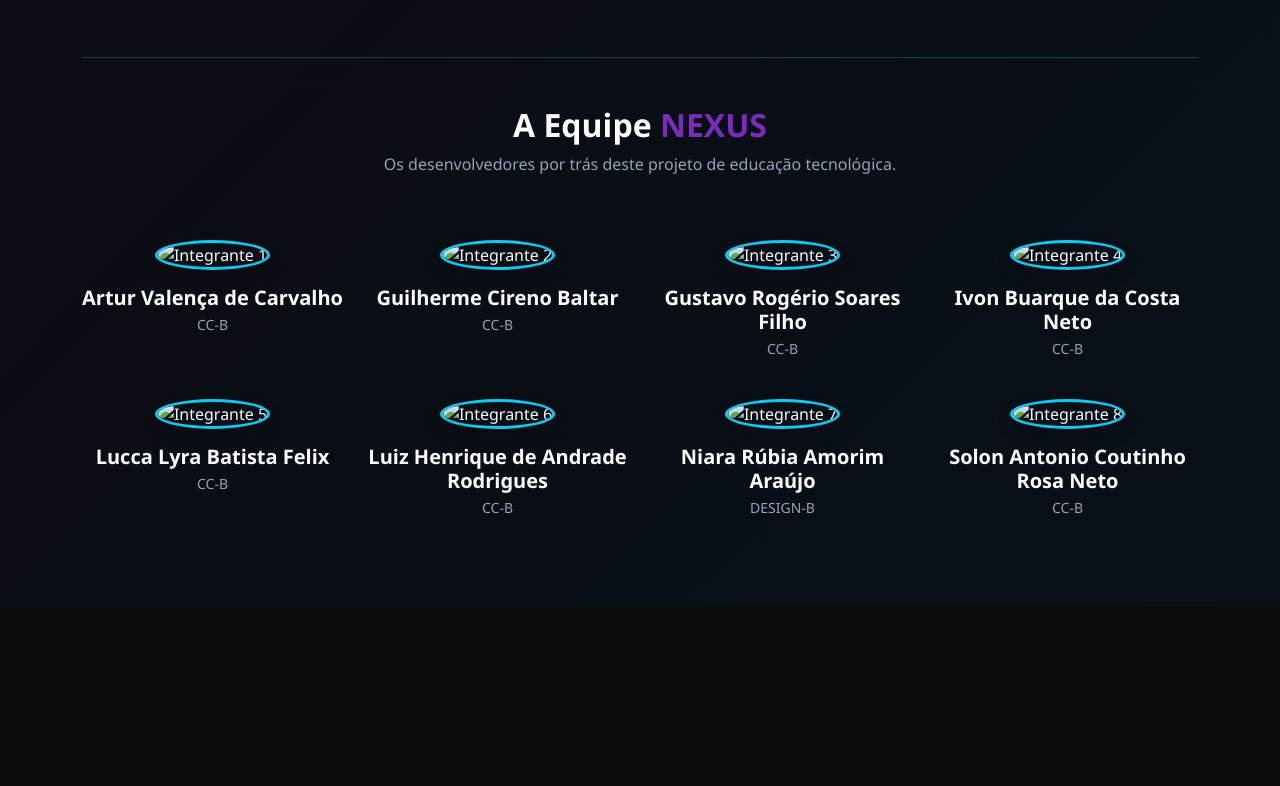
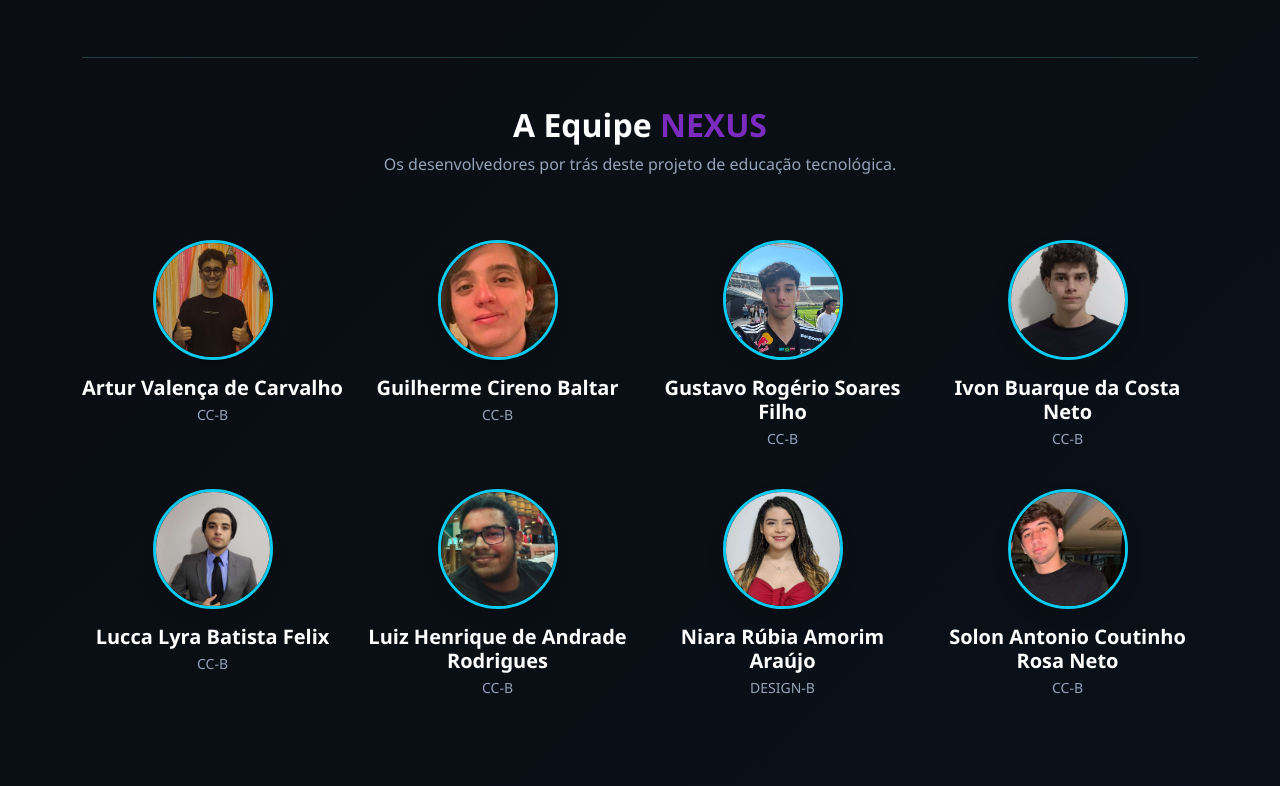
Before and after one commit to Lucca-LBF/projeto-nexus, a Django app: page / in a window 1280 px wide. Shown: the part 934-1720 px from the top of the page. Before the commit the page ends 1448 px from the top, so only its background shows below. Run offline with Django 5.2, Linux system fonts and the light colour scheme; some libraries are stand-ins or nearby versions.

Commit message:
adicionado as fotos no home.html

```diff
--- a/templates/home.html
+++ b/templates/home.html
@@ -2,6 +2,7 @@
 {% block header %}
 {% endblock %}
 {% block content %}
+{% load static %}
 <!-- SEÇÃO 1: O "Pitch" de Vendas (Hero Section) -->
 <div class="row align-items-center mb-5 py-5 border-bottom" style="border-color: var(--nexus-border) !important;">
     <div class="col-lg-7">
@@ -75,50 +76,50 @@
 
     <div class="col-lg-3 col-md-6 col-sm-6 mb-4 text-center">
 
-        <img src="https://via.placeholder.com/150/1F2833/66FCF1?text=Foto+1" alt="Integrante 1" class="rounded-circle mb-3 border border-3 border-info shadow" style="width: 120px; height: 120px; object-fit: cover;">
+        <img src="{% static 'fotos/foto_de_artur.png' %}" alt="Foto de Artur" class="rounded-circle mb-3 border border-3 border-info shadow" style="width: 120px; height: 120px; object-fit: cover;">
         <h5 class="fw-bold mb-1">Artur Valença de Carvalho</h5>
         <p class="text-muted small">CC-B</p>
     </div>
 
     <div class="col-lg-3 col-md-6 col-sm-6 mb-4 text-center">
-        <img src="https://via.placeholder.com/150/1F2833/66FCF1?text=Foto+2" alt="Integrante 2" class="rounded-circle mb-3 border border-3 border-info shadow" style="width: 120px; height: 120px; object-fit: cover;">
+        <img src="{% static 'fotos/foto_de_guilherme.jpg' %}" alt="Foto de Guilherme" class="rounded-circle mb-3 border border-3 border-info shadow" style="width: 120px; height: 120px; object-fit: cover;">
         <h5 class="fw-bold mb-1">Guilherme Cireno Baltar</h5>
         <p class="text-muted small">CC-B</p>
     </div>
 
     <div class="col-lg-3 col-md-6 col-sm-6 mb-4 text-center">
-        <img src="https://via.placeholder.com/150/1F2833/66FCF1?text=Foto+3" alt="Integrante 3" class="rounded-circle mb-3 border border-3 border-info shadow" style="width: 120px; height: 120px; object-fit: cover;">
+        <img src="{% static 'fotos/foto_de_gustavo.jpg' %}" alt="Foto de Gustavo" class="rounded-circle mb-3 border border-3 border-info shadow" style="width: 120px; height: 120px; object-fit: cover;">
         <h5 class="fw-bold mb-1">Gustavo Rogério Soares Filho</h5>
         <p class="text-muted small">CC-B</p>
     </div>
 
     <div class="col-lg-3 col-md-6 col-sm-6 mb-4 text-center">
-        <img src="https://via.placeholder.com/150/1F2833/66FCF1?text=Foto+4" alt="Integrante 4" class="rounded-circle mb-3 border border-3 border-info shadow" style="width: 120px; height: 120px; object-fit: cover;">
+        <img src="{% static 'fotos/foto_de_ivon.jpg' %}" alt="Foto de Ivon" class="rounded-circle mb-3 border border-3 border-info shadow" style="width: 120px; height: 120px; object-fit: cover;">
         <h5 class="fw-bold mb-1">Ivon Buarque da Costa Neto</h5>
         <p class="text-muted small">CC-B</p>
     </div>
 
 
     <div class="col-lg-3 col-md-6 col-sm-6 mb-4 text-center">
-        <img src="https://via.placeholder.com/150/1F2833/66FCF1?text=Foto+5" alt="Integrante 5" class="rounded-circle mb-3 border border-3 border-info shadow" style="width: 120px; height: 120px; object-fit: cover;">
+        <img src="{%static 'fotos/foto_de_lucca.jpg' %}" alt="Foto de Lucca" class="rounded-circle mb-3 border border-3 border-info shadow" style="width: 120px; height: 120px; object-fit: cover;">
         <h5 class="fw-bold mb-1">Lucca Lyra Batista Felix </h5>
         <p class="text-muted small">CC-B</p>
     </div>
 
     <div class="col-lg-3 col-md-6 col-sm-6 mb-4 text-center">
-        <img src="https://via.placeholder.com/150/1F2833/66FCF1?text=Foto+6" alt="Integrante 6" class="rounded-circle mb-3 border border-3 border-info shadow" style="width: 120px; height: 120px; object-fit: cover;">
+        <img src="{% static 'fotos/foto_de_luiz.jpg' %}" alt="Foto de Luiz" class="rounded-circle mb-3 border border-3 border-info shadow" style="width: 120px; height: 120px; object-fit: cover;">
         <h5 class="fw-bold mb-1">Luiz Henrique de Andrade Rodrigues</h5>
         <p class="text-muted small">CC-B</p>
     </div>
 
     <div class="col-lg-3 col-md-6 col-sm-6 mb-4 text-center">
-        <img src="https://via.placeholder.com/150/1F2833/66FCF1?text=Foto+7" alt="Integrante 7" class="rounded-circle mb-3 border border-3 border-info shadow" style="width: 120px; height: 120px; object-fit: cover;">
+        <img src="{% static 'fotos/foto_de_niara.jpg' %}" alt="Foto de Niara" class="rounded-circle mb-3 border border-3 border-info shadow" style="width: 120px; height: 120px; object-fit: cover;">
         <h5 class="fw-bold mb-1">Niara Rúbia Amorim Araújo</h5>
         <p class="text-muted small">DESIGN-B</p>
     </div>
 
     <div class="col-lg-3 col-md-6 col-sm-6 mb-4 text-center">
-        <img src="https://via.placeholder.com/150/1F2833/66FCF1?text=Foto+8" alt="Integrante 8" class="rounded-circle mb-3 border border-3 border-info shadow" style="width: 120px; height: 120px; object-fit: cover;">
+        <img src="{% static 'fotos/foto_de_solon.jpg' %}" alt="Foto de Solon" class="rounded-circle mb-3 border border-3 border-info shadow" style="width: 120px; height: 120px; object-fit: cover;">
         <h5 class="fw-bold mb-1">Solon Antonio Coutinho Rosa Neto </h5>
         <p class="text-muted small">CC-B</p>
     </div>
```
Also changed, not shown: static/fotos/foto_de_artur.png (added), static/fotos/foto_de_guilherme.jpg (added), static/fotos/foto_de_gustavo.jpg (added), static/fotos/foto_de_ivon.jpg (added), static/fotos/foto_de_lucca.jpg (added), static/fotos/foto_de_luiz.jpg (added), static/fotos/foto_de_niara.jpg (added), static/fotos/foto_de_solon.jpg (added).
